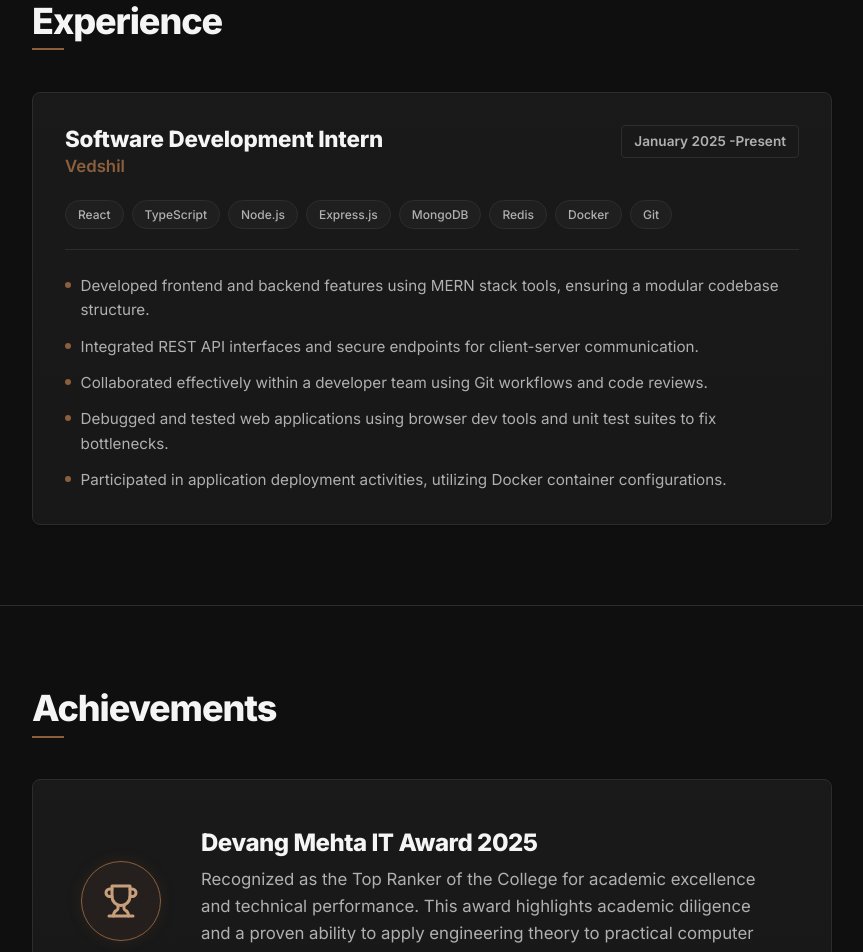
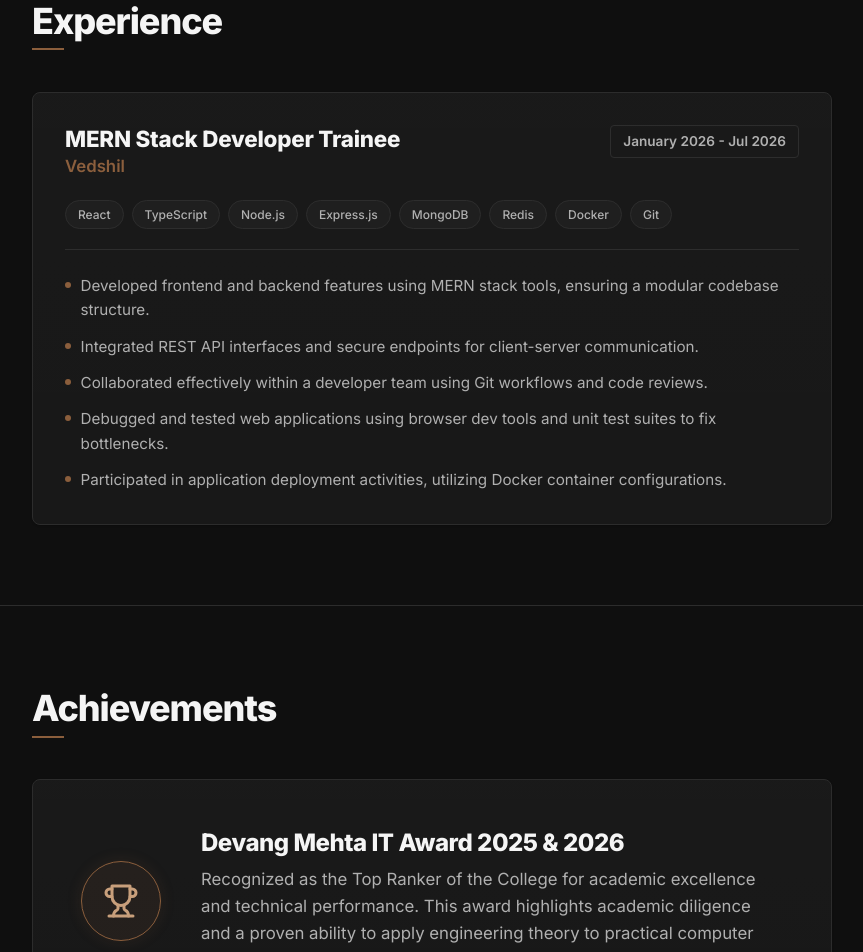
Before and after one commit to Naman-Thakkar-2906/Personal-Portfolio, a React (Vite) app in the folder Frontend/: page / in a window 1280 px wide. Shown: the part 4120-5072 px from the top of the page, without its empty margins (82-945 px from the left). Built offline with nearby package versions, Linux system fonts and the light colour scheme.

Commit message:
Updated the achievement section and expierence section

```diff
--- a/Frontend/src/sections/Achievements/Achievements.tsx
+++ b/Frontend/src/sections/Achievements/Achievements.tsx
@@ -24,7 +24,7 @@ export const Achievements: React.FC = () => {
                 <Trophy size={36} />
               </div>
               <div className={styles.details}>
-                <h3 className={styles.awardTitle}>Devang Mehta IT Award 2025</h3>
+                <h3 className={styles.awardTitle}>Devang Mehta IT Award 2025 & 2026</h3>
                 <p className={styles.awardDescription}>
                   Recognized as the Top Ranker of the College for academic excellence and technical performance.
                   This award highlights academic diligence and a proven ability to apply engineering theory to practical computer development.
--- a/Frontend/src/sections/Experience/Experience.tsx
+++ b/Frontend/src/sections/Experience/Experience.tsx
@@ -6,9 +6,9 @@ import styles from './Experience.module.css';
 
 
 const EXPERIENCE_DATA = {
-  role: 'Software Development Intern',
+  role: 'MERN Stack Developer Trainee',
   company: 'Vedshil',
-  date: 'January 2025 -Present',
+  date: 'January 2026 - Jul 2026',
   techStack: [
     'React',
     'TypeScript',
```
